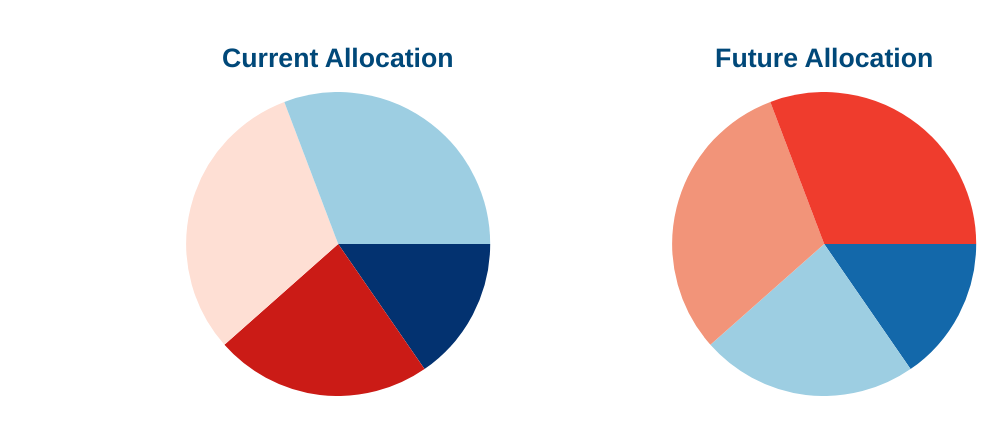
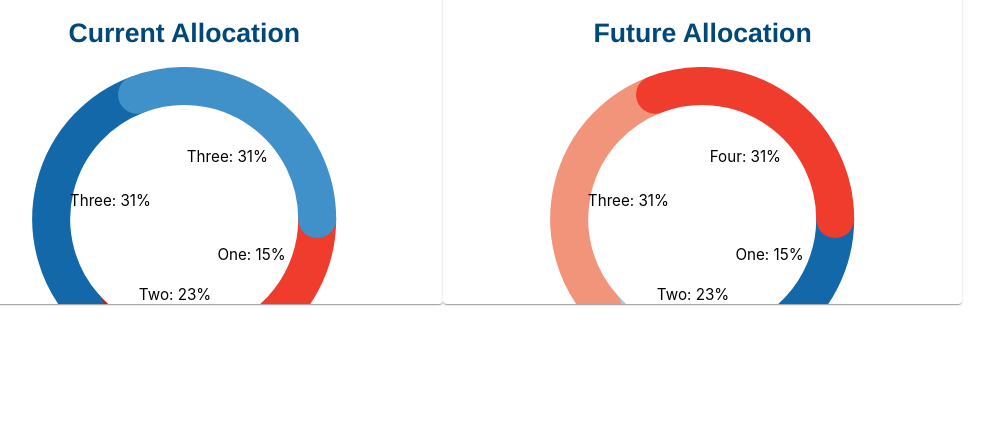
Before and after one commit to Tmtomer/hackutd20216611Team, a React (Create React App) app: page / in a window 1280 px wide. Shown: the top 434 px of the page, without its empty margins (59-1067 px from the left). Built offline with nearby package versions, Linux system fonts and the light colour scheme.

Commit message:
Turned pie charts into cards for dashboard

```diff
--- a/src/App.css
+++ b/src/App.css
@@ -52,7 +52,6 @@
 .chart {
   width: 38vw;
   height: 38vh;
-  display: inline-block;
 }
 
 .wrap{
--- a/src/dashboard.js
+++ b/src/dashboard.js
@@ -1,7 +1,66 @@
+import { fontSize } from '@mui/system';
+import { data } from 'cheerio/lib/api/attributes';
 import { PieChart } from 'react-minimal-pie-chart';
+import { Card } from '@mui/material';
+import { CardContent } from '@mui/material';
+import { CardHeader } from '@mui/material';
+import { CardMedia } from '@mui/material';
+import { Divider } from '@mui/material';
+import { Typography } from '@mui/material';
+import { Grid } from '@mui/material';
 
+const pie_1_data = [
+    { title: 'One', value: 10, color: '#ef3c2d' },
+    { title: 'Two', value: 15, color: '#CB1B16' },
+    { title: 'Three', value: 20, color: '#1368AA' },
+    { title: 'Three', value: 20, color: '#4091C9' },
+];
 
+const pie_2_data = [
+    { title: 'One', value: 10, color: '#1368aa' },
+    { title: 'Two', value: 15, color: '#9dcee2' },
+    { title: 'Three', value: 20, color: '#f29479' },
+    { title: 'Four', value: 20, color: '#ef3c2d' },
+];
 
+const styles = muiBaseTheme => ({
+    card: {
+      maxWidth: 300,
+      margin: "auto",
+      transition: "0.3s",
+      boxShadow: "0 8px 40px -12px rgba(0,0,0,0.3)",
+      "&:hover": {
+        boxShadow: "0 16px 70px -12.125px rgba(0,0,0,0.3)"
+      }
+    },
+    media: {
+      paddingTop: "56.25%"
+    },
+    content: {
+      textAlign: "left",
+      padding: muiBaseTheme.spacing.unit * 3
+    },
+    divider: {
+      margin: `${muiBaseTheme.spacing.unit * 3}px 0`
+    },
+    heading: {
+      fontWeight: "bold"
+    },
+    subheading: {
+      lineHeight: 1.8
+    },
+    avatar: {
+      display: "inline-block",
+      border: "2px solid white",
+      "&:not(:first-of-type)": {
+        marginLeft: -muiBaseTheme.spacing.unit
+      }
+    }
+  });
+
+var cardStyle = {
+    height: '25vw'
+}
 
 function Dashboard() {
     return (
@@ -9,27 +68,150 @@ function Dashboard() {
             <div className="chart">
             <h1 className="chartText">Current Allocation</h1>
             <PieChart
-                data={[
-                { title: 'One', value: 10, color: '#033270' },
-                { title: 'Two', value: 15, color: '#CB1B16' },
-                { title: 'Three', value: 20, color: '#FEDFD4' },
-                { title: 'Three', value: 20, color: '#9DCEE2' },
-                ]}
+                data={pie_1_data}
+                lineWidth={25}
+                rounded={true}
+                animate={true}
+                label={({ x, y, dx, dy, dataEntry }) => (
+                    <text
+                      x={x}
+                      y={y}
+                      dx={dx}
+                      dy={dy}
+                      dominant-baseline="central"
+                      text-anchor="middle"
+                      style={{
+                        fontSize: '5px',
+                        font: 'Helvetica'
+                      }}
+                    >
+                    {dataEntry.title + ': '}
+                    {Math.round(dataEntry.percentage) + '%'}
+                    </text>
+                )}
+                labelStyle= {(index) => ({
+                    fontSize: '5px',
+                    fill: pie_1_data[index].color
+                })}
+                labelPosition={50}
+
             />
             </div>
             <div className="chart">
             <h1 className="chartText">Future Allocation</h1>
             <PieChart
-                data={[
-                { title: 'One', value: 10, color: '#1368aa' },
-                { title: 'Two', value: 15, color: '#9dcee2' },
-                { title: 'Three', value: 20, color: '#f29479' },
-                { title: 'Four', value: 20, color: '#ef3c2d' },
-                ]}
+                data={pie_2_data}
+                lineWidth={25}
+                rounded={true}
+                animate={true}
+                label={({ x, y, dx, dy, dataEntry }) => (
+                    <text
+                      x={x}
+                      y={y}
+                      dx={dx}
+                      dy={dy}
+                      dominant-baseline="central"
+                      text-anchor="middle"
+                      style={{
+                        fontSize: '5px',
+                      }}
+                    >
+                    {dataEntry.title + ': '}
+                    {Math.round(dataEntry.percentage) + '%'}
+                    </text>
+                )}
+                labelStyle= {(index) => ({
+                    fontSize: '5px',
+                    fill: pie_2_data[index].color
+                })}
+                labelPosition={50}
             />
             </div>
         </div>
     );
 }
 
-export default Dashboard
+function Dashboard1() {
+    return (
+        <div className= "Joe">
+            <Grid
+                container
+                spacing={2}
+                direction="row"
+                justify="flex-start"
+                alignItems="flex-start"
+            >
+                <Card style={cardStyle}>
+                    <CardContent>
+                        <div className="chart">
+                        <h1 className="chartText">Current Allocation</h1>
+                        <PieChart
+                            data={pie_1_data}
+                            lineWidth={25}
+                            rounded={true}
+                            animate={true}
+                            label={({ x, y, dx, dy, dataEntry }) => (
+                                <text
+                                x={x}
+                                y={y}
+                                dx={dx}
+                                dy={dy}
+                                dominant-baseline="central"
+                                text-anchor="middle"
+                                style={{
+                                    fontSize: '5px',
+                                }}
+                                >
+                                {dataEntry.title + ': '}
+                                {Math.round(dataEntry.percentage) + '%'}
+                                </text>
+                            )}
+                            labelStyle= {(index) => ({
+                                fontSize: '5px',
+                                    fill: pie_1_data[index].color
+                            })}
+                            labelPosition={50}
+                        />
+                        </div>
+                    </CardContent>
+                </Card>
+                <Card style={cardStyle}>
+                    <CardContent>
+                        <div className="chart">
+                        <h1 className="chartText">Future Allocation</h1>
+                        <PieChart
+                            data={pie_2_data}
+                            lineWidth={25}
+                            rounded={true}
+                            animate={true}
+                            label={({ x, y, dx, dy, dataEntry }) => (
+                                <text
+                                x={x}
+                                y={y}
+                                dx={dx}
+                                dy={dy}
+                                dominant-baseline="central"
+                                text-anchor="middle"
+                                style={{
+                                    fontSize: '5px',
+                                }}
+                                >
+                                {dataEntry.title + ': '}
+                                {Math.round(dataEntry.percentage) + '%'}
+                                </text>
+                            )}
+                            labelStyle= {(index) => ({
+                                fontSize: '5px',
+                                    fill: pie_2_data[index].color
+                            })}
+                            labelPosition={50}
+                        />
+                        </div>
+                    </CardContent>
+                </Card>
+            </Grid>
+        </div>
+    )
+}
+
+export default Dashboard1
```
Also changed, not shown: src/Graph.js (added, +70 -0 lines).
